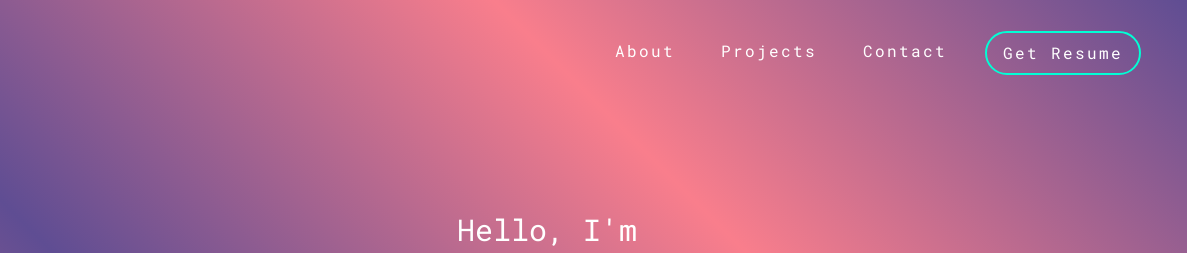
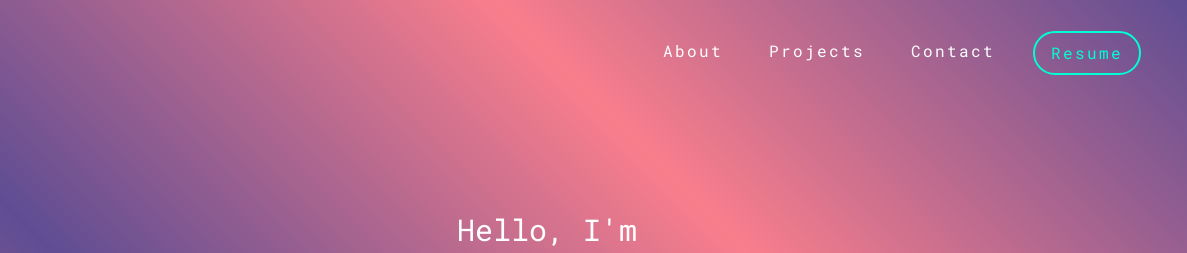
Before and after one commit to roynulrohan/portfolio-v1, a plain HTML site: page index.html in a window 1280 px wide. Shown: the top 253 px of the page, 93-1280 px from the left. Drawn offline with nearby package versions, Linux system fonts and the light colour scheme.

Commit message:
Updated resume button

```diff
--- a/css/styles.css
+++ b/css/styles.css
@@ -87,6 +87,7 @@ nav a {
 }
 
 .resume-button {
+    color: #01ffd5 !important;
     cursor: pointer;
     padding-left: 1em !important;
     padding-right: 1em !important;
--- a/index.html
+++ b/index.html
@@ -71,7 +71,7 @@
                                     href="./assets/My Resume.pdf"
                                     rel="noopener"
                                     target="_blank"
-                                    >Get Resume</a
+                                    >Resume</a
                                 >
                             </li>
                         </ul>
```
Also changed, not shown: amigo-chat.html (+1 -1 lines), not-imdb.html (+1 -1 lines), simple-habits.html (+1 -1 lines).
